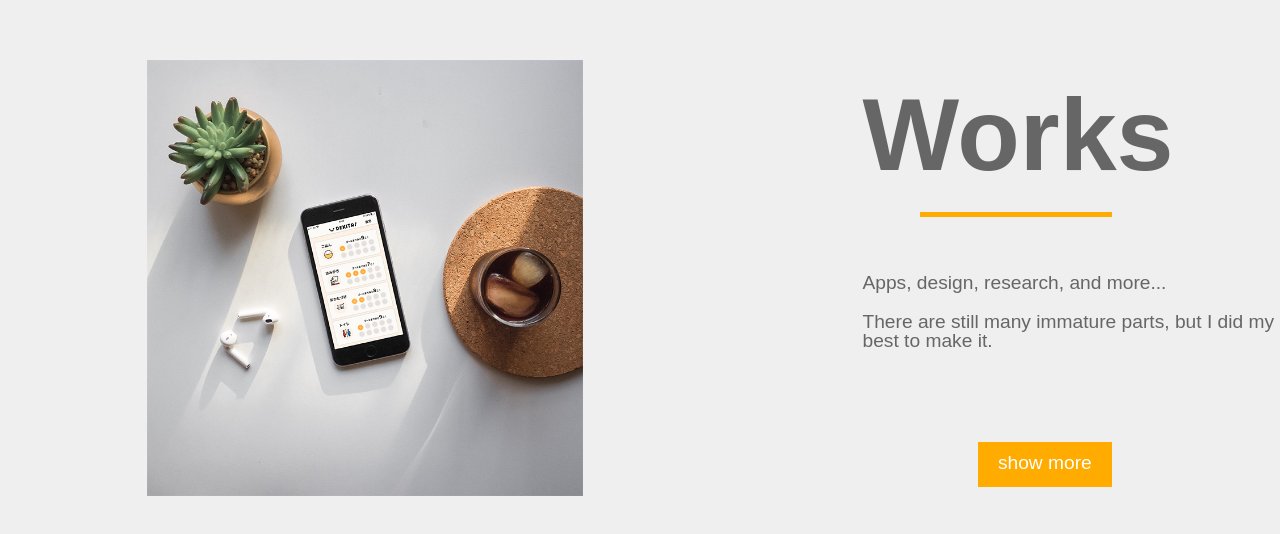
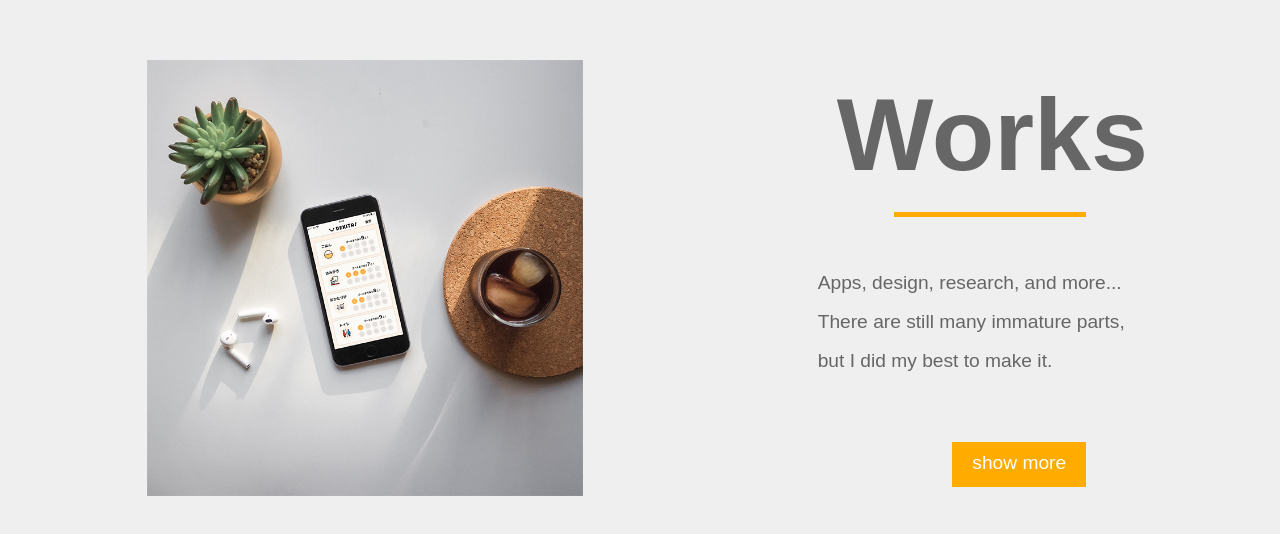
Before and after one commit to Ogijun2018/ogijun.info, a React (Create React App) app: page / in a window 1280 px wide. Shown: the part 1722-2256 px from the top of the page. Built offline with nearby package versions, Linux system fonts and the light colour scheme; a web font is replaced by a local one.

Commit message:
DesktopPage 軽微な修正

```diff
--- a/src/Home.js
+++ b/src/Home.js
@@ -343,9 +343,10 @@ export default class Home extends React.Component {
           </div>
           }></DesktopPage>
         <DesktopPage layout={"right"} pageName={"Works"} imgName={worksPic} showMoreBtn={true} text={
-          <div>
+          <div style={{float: "right"}}>
             <p>Apps, design, research, and more...</p>
-            <p>There are still many immature parts, but I did my best to make it.</p>
+            <p>There are still many immature parts, </p>
+            <p>but I did my best to make it.</p>
           </div>
         }></DesktopPage>
         <DesktopPage layout={"left"} pageName={"Contact"} imgName={contactPic} showMoreBtn={false} text={
--- a/src/js/components/DesktopPage.js
+++ b/src/js/components/DesktopPage.js
@@ -14,12 +14,12 @@ export default class Page extends React.Component {
                     </div>
                 </div>
                 <div className={styles.SentenceSide}>
-                    <div className={styles.SentenceContainer} style={{paddingLeft: "15vw"}}>
+                    <div className={styles.SentenceContainer}>
                         <div className={styles.Headline}>
                             {this.props.pageName}
                         </div>
                         <div className={styles.Line} style={{marginLeft: "4.5vw"}}></div>
-                        <div className={styles.Paragraph}>
+                        <div className={styles.Paragraph} style={{marginLeft: "-1.5vw", width: "100%"}}>
                             {this.props.text}
                         </div>
                         <div className={styles.btnShowMoreContainer} style={{marginLeft: "9vw"}}>
```
